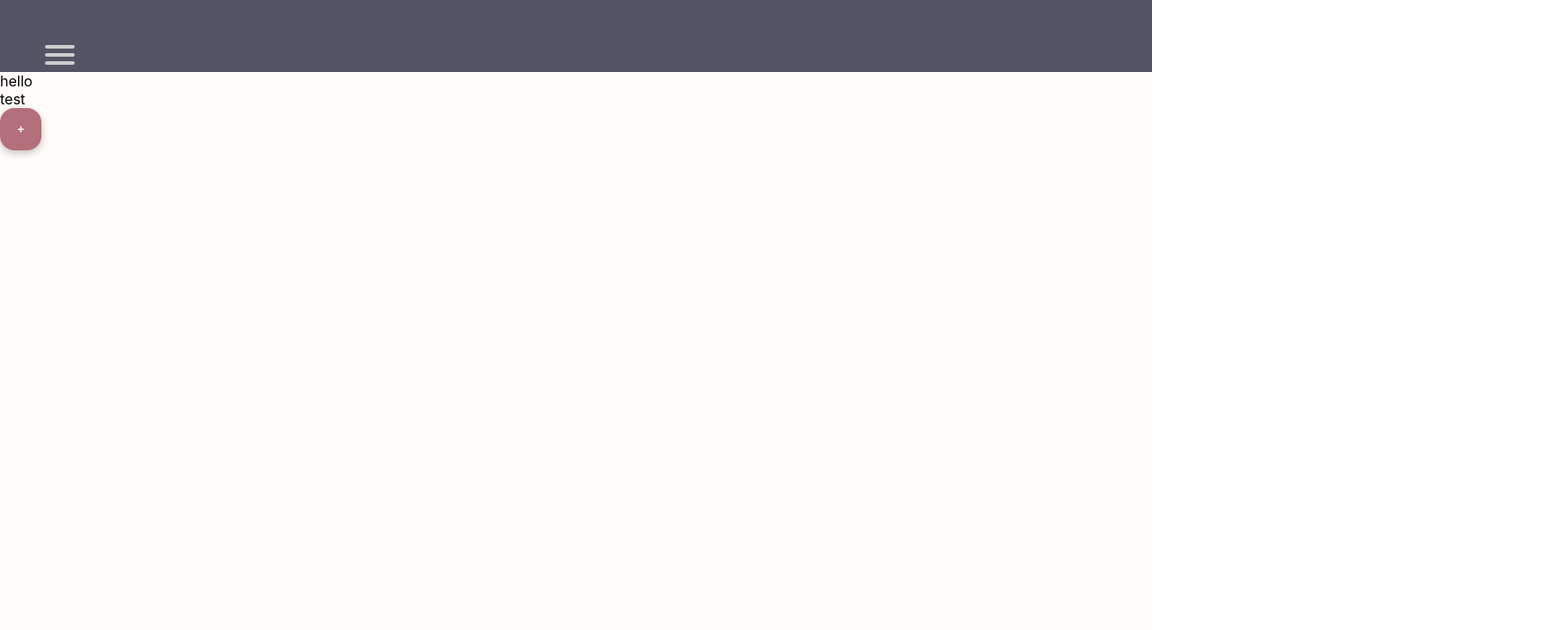
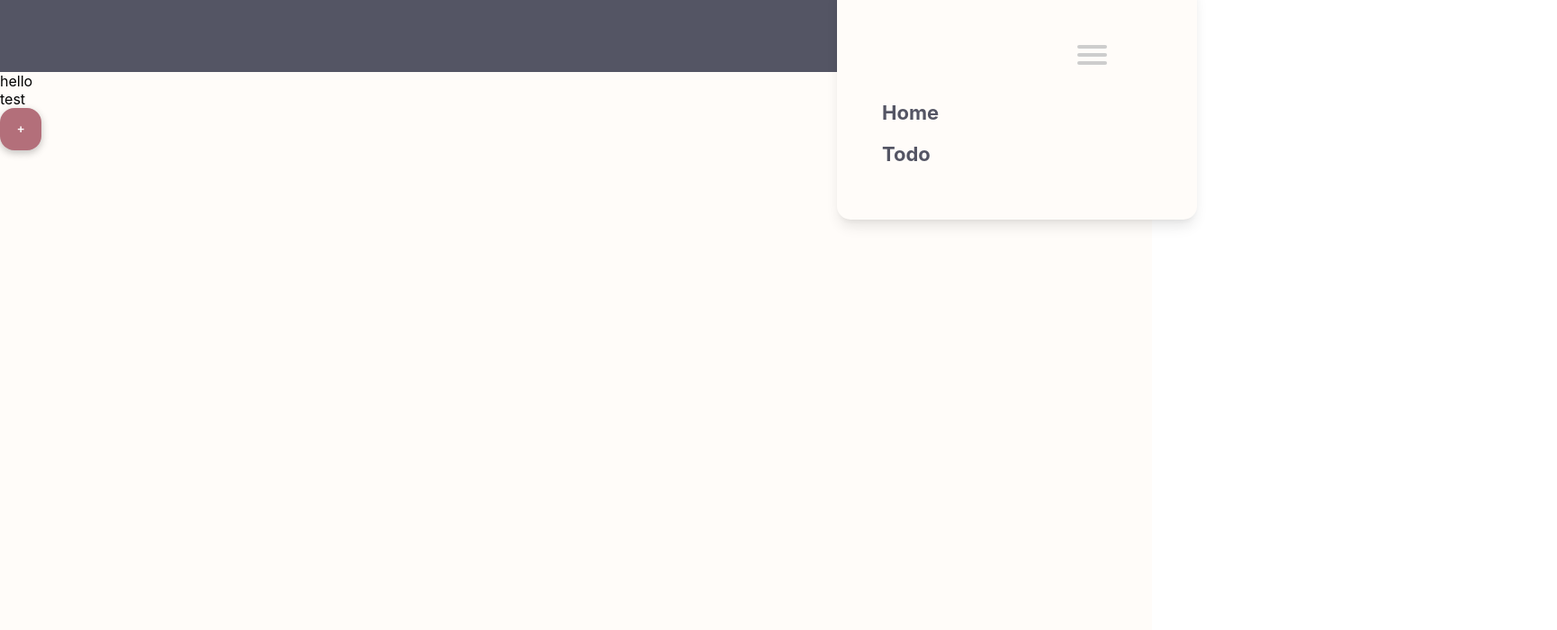
Before and after one commit to BaileyNepe/second-brain, a React (Create React App) app in the folder frontend/: page / in a window 1280 px wide. Shown: the top 700 px of the page at 90% size, 1730 px wide, since content can reach past the window. Built offline with nearby package versions, Linux system fonts and the light colour scheme.

Commit message:
move hamburger menu to the right hand side

```diff
--- a/frontend/src/App.css
+++ b/frontend/src/App.css
@@ -12,7 +12,7 @@
 }
 
 a {
-  color: var(--background);
+  color: var(--tertiary);
   text-decoration: none;
   font-weight: bold;
 }
@@ -26,7 +26,7 @@ ul {
 .app {
   display: grid;
   grid-template-rows: 10vh 80vh 10vh;
-  grid-template-areas: 'header' 'body' 'footer';
+  grid-template-areas: "header" "body" "footer";
 }
 
 .header {
--- a/frontend/src/components/header.module.css
+++ b/frontend/src/components/header.module.css
@@ -1,21 +1,13 @@
 .menuToggle {
   display: block;
-  position: relative;
+  position: absolute;
   top: 50px;
-  left: 50px;
+  right: 50px;
+
   z-index: 1;
+
   -webkit-user-select: none;
   user-select: none;
-}
-
-.menuToggle a {
-  text-decoration: none;
-  color: #232323;
-  transition: color 0.3s ease;
-}
-
-.menuToggle a:hover {
-  color: tomato;
 }
 
 .menuToggle input {
@@ -25,9 +17,12 @@
   position: absolute;
   top: -7px;
   left: -5px;
+
   cursor: pointer;
+
   opacity: 0; /* hide this */
   z-index: 2; /* and place it over the hamburger */
+
   -webkit-touch-callout: none;
 }
 
@@ -40,11 +35,16 @@
   height: 4px;
   margin-bottom: 5px;
   position: relative;
+
   background: #cdcdcd;
   border-radius: 3px;
+
   z-index: 1;
+
   transform-origin: 4px 0px;
-  transition: transform 0.5s cubic-bezier(0.77, 0.2, 0.05, 1), background 0.5s cubic-bezier(0.77, 0.2, 0.05, 1), opacity 0.55s ease;
+
+  transition: transform 0.5s cubic-bezier(0.77, 0.2, 0.05, 1),
+    background 0.5s cubic-bezier(0.77, 0.2, 0.05, 1), opacity 0.55s ease;
 }
 
 .menuToggle span:first-child {
@@ -77,6 +77,7 @@
  * Ohyeah and the last one should go the other direction
  */
 .menuToggle input:checked ~ span:nth-last-child(2) {
+  opacity: 1;
   transform: rotate(-45deg) translate(0, -1px);
 }
 
@@ -87,15 +88,22 @@
 .menu {
   position: absolute;
   width: 300px;
-  margin: -100px 0 0 -50px;
+  margin: -100px 0 0 0;
   padding: 50px;
   padding-top: 125px;
-  background: #ededed;
+  right: -100px;
+  /* border: var(--tertiary) solid; */
+  border-radius: 15px;
+  box-shadow: rgba(0, 0, 0, 0.1) 0px 10px 15px -3px,
+    rgba(0, 0, 0, 0.05) 0px 4px 6px -2px;
+  background: var(--background);
   list-style-type: none;
   -webkit-font-smoothing: antialiased;
   /* to stop flickering of text in safari */
+
   transform-origin: 0% 0%;
-  transform: translate(-100%, 0);
+  transform: translate(100%, 0);
+
   transition: transform 0.5s cubic-bezier(0.77, 0.2, 0.05, 1);
 }
 
@@ -105,8 +113,18 @@
 }
 
 /*
- * And let's slide it in from the left
+ * And let's fade it in from the left
  */
 .menuToggle input:checked ~ ul {
   transform: none;
+  opacity: 1;
 }
+
+@media screen and (max-width: 768px) {
+  .menu {
+    transform: none;
+    opacity: 0;
+
+    transition: opacity 0.5s cubic-bezier(0.77, 0.2, 0.05, 1);
+  }
+}
```
